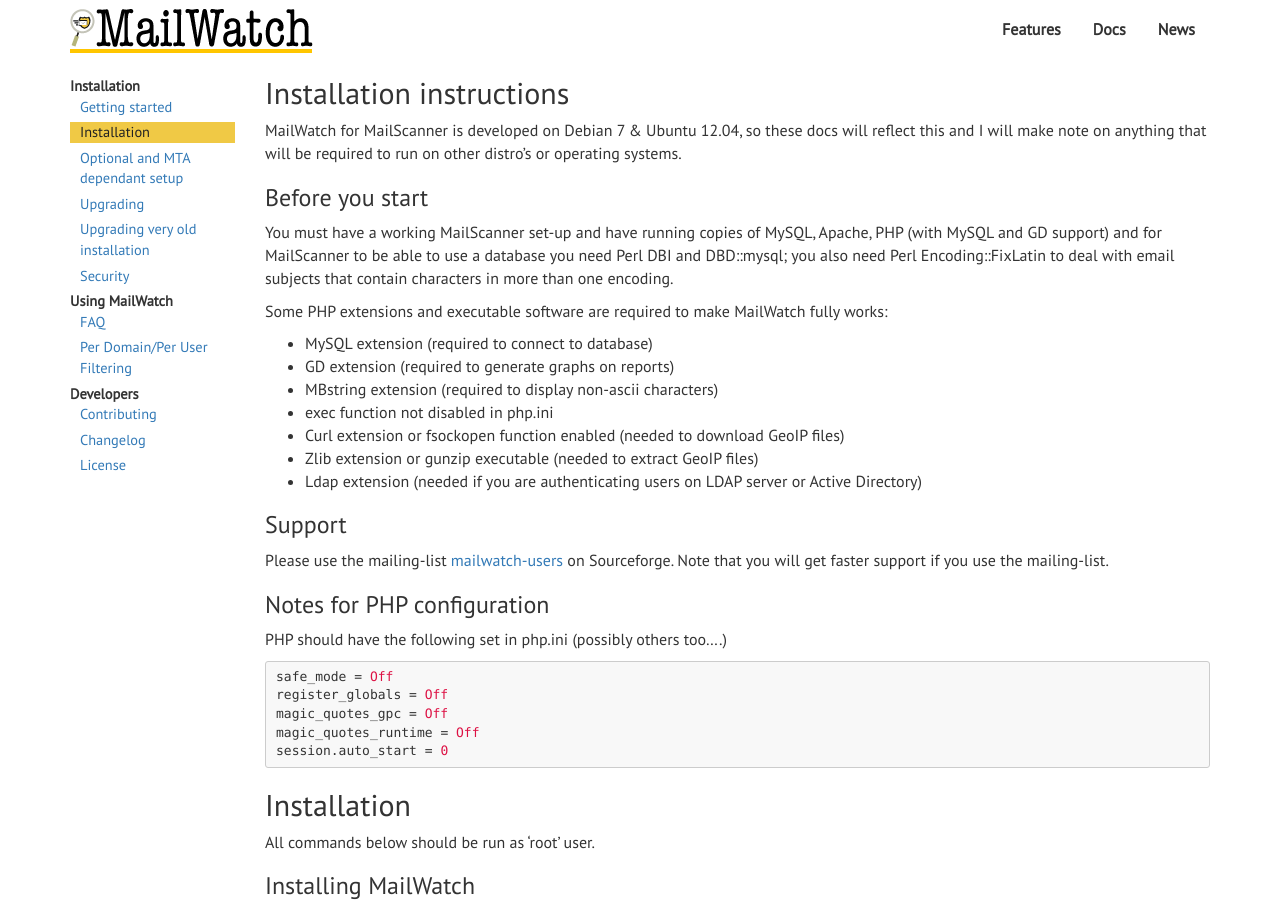
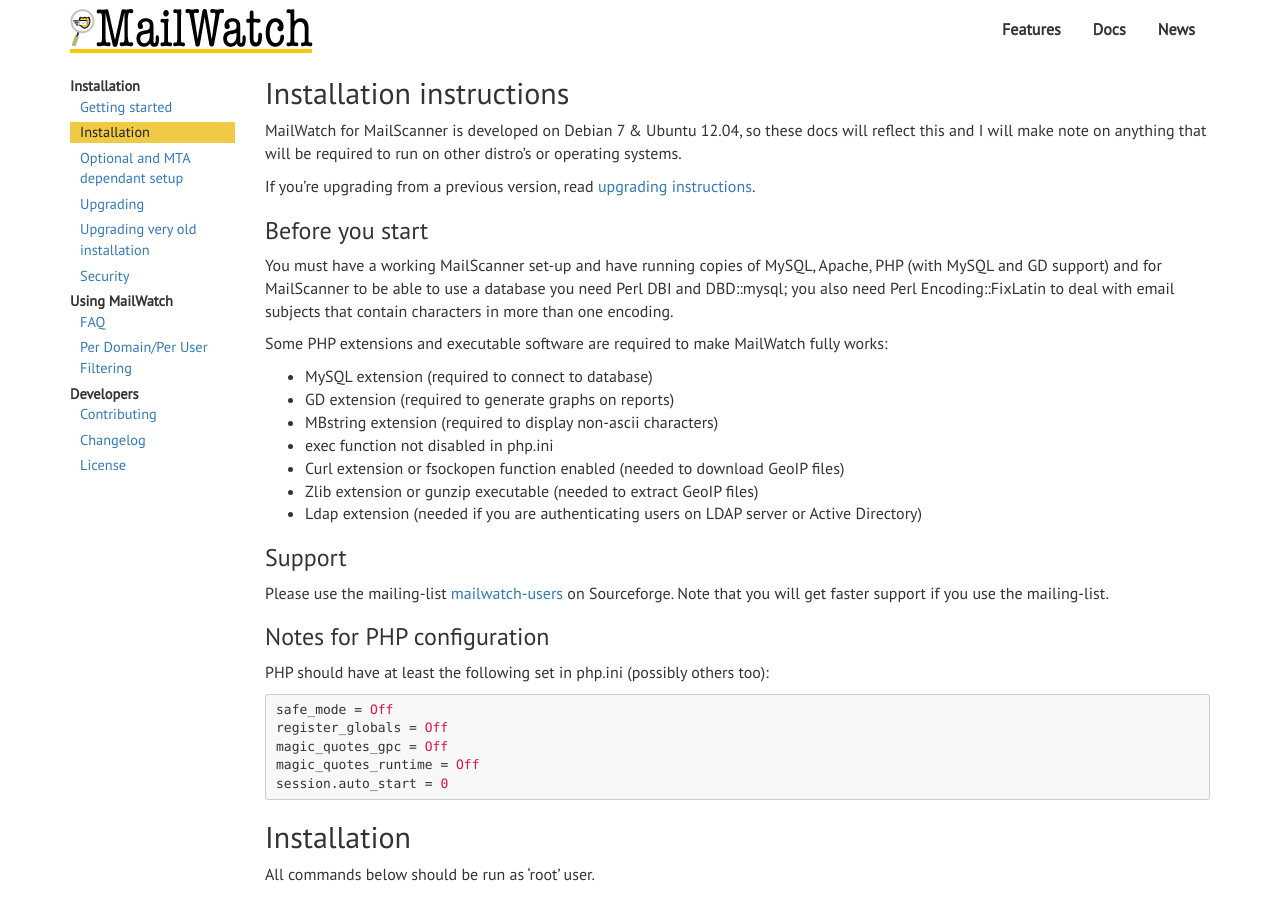
Before and after one commit to mailwatch/mailwatch-docs, a Jekyll site: the page built from _posts/2017-03-23-installing.md, in a window 1280 px wide and 900 px high. Built offline with Jekyll 4.4.1, drawn with Linux system fonts in a browser that asks for light colours; nearby versions of some CDN libraries.

Commit message:
Add link to upgrade procedure

````diff
--- a/_posts/2017-03-23-installing.md
+++ b/_posts/2017-03-23-installing.md
@@ -9,6 +9,8 @@ order: 1
 ## Installation instructions
 
 MailWatch for MailScanner is developed on Debian 7 & Ubuntu 12.04, so these docs will reflect this and I will make note on anything that will be required to run on other distro's or operating systems.
+
+If you're upgrading from a previous version, read [upgrading instructions]({% post_url 2017-03-23-upgrading %}).
 
 ### Before you start
 
@@ -30,7 +32,7 @@ Please use the mailing-list [mailwatch-users](http://lists.sourceforge.net/lists
 
 ### Notes for PHP configuration
 
-PHP should have the following set in php.ini (possibly others too....)
+PHP should have at least the following set in php.ini (possibly others too):
 
 ```ini
 safe_mode = Off
````
